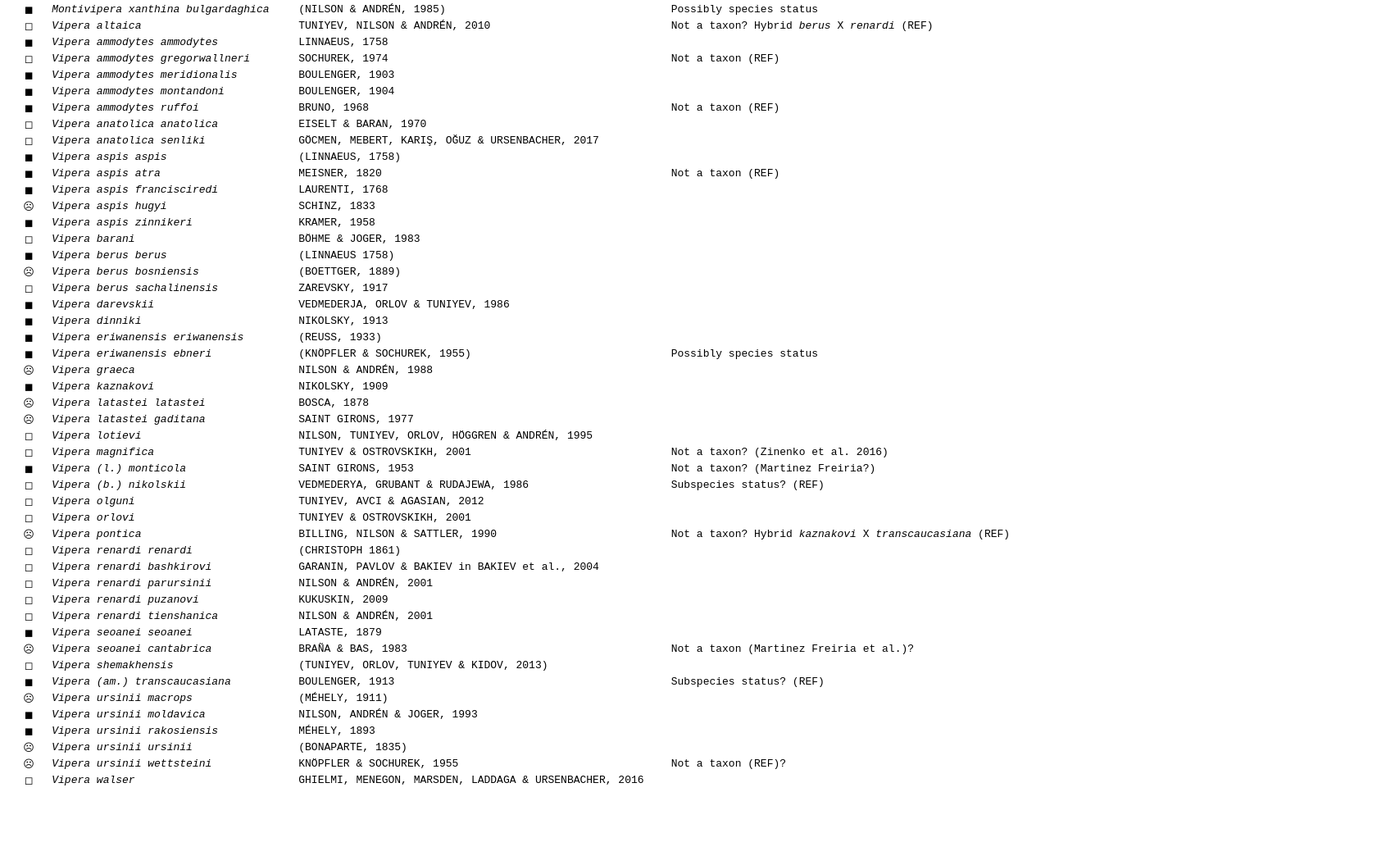
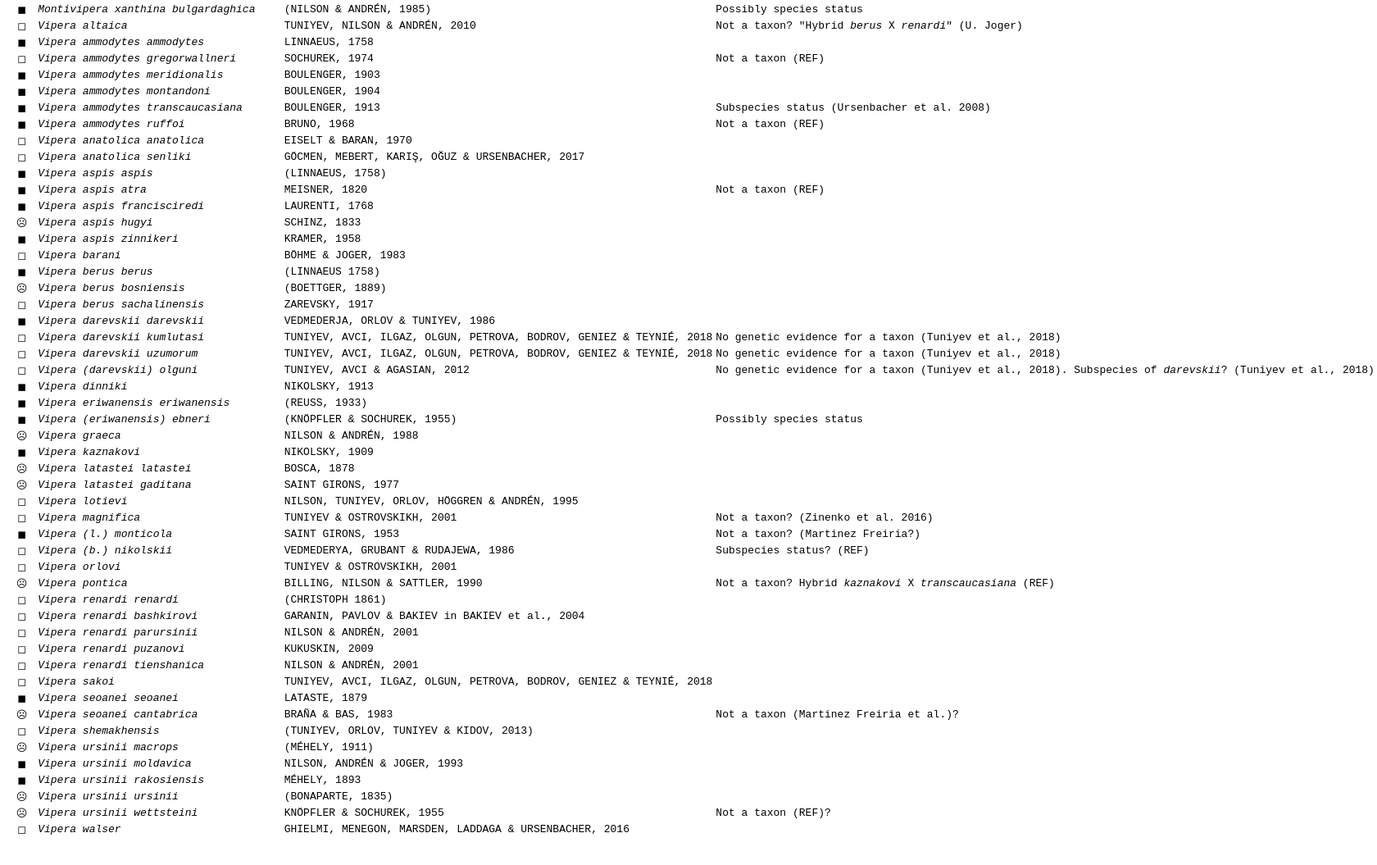
Before and after one commit to nylander/abc.se, a plain HTML site: page lists/new-vipera-list.html in a window 1280 px wide. Shown: the part 659-1714 px from the top of the page at 82% size, 1680 px wide, since content can reach past the window. Before the commit the page ends 1665 px from the top, so only its background shows below. Drawn offline with Linux system fonts and the light colour scheme.

Commit message:
added taxa

```diff
--- a/lists/new-vipera-list.html
+++ b/lists/new-vipera-list.html
@@ -22,10 +22,10 @@ body { font-family: monospace; color: #000000; background-color: #ffffff; }
 <p>◼: Seen in nature, ◻: Not seen, ☹: Tried but failed</p>
 <table>
 <colgroup>
-<col width="4%" />
-<col width="22%" />
-<col width="36%" />
-<col width="36%" />
+<col width="3%" />
+<col width="17%" />
+<col width="33%" />
+<col width="45%" />
 </colgroup>
 <thead>
 <tr class="header">
@@ -172,7 +172,7 @@ body { font-family: monospace; color: #000000; background-color: #ffffff; }
 <td align="center">◻</td>
 <td align="left"><em>Vipera altaica</em></td>
 <td align="left">TUNIYEV, NILSON &amp; ANDRÉN, 2010</td>
-<td align="left">Not a taxon? Hybrid <em>berus</em> X <em>renardi</em> (REF)</td>
+<td align="left">Not a taxon? &quot;Hybrid <em>berus</em> X <em>renardi</em>&quot; (U. Joger)</td>
 </tr>
 <tr class="even">
 <td align="center">◼</td>
@@ -200,81 +200,105 @@ body { font-family: monospace; color: #000000; background-color: #ffffff; }
 </tr>
 <tr class="even">
 <td align="center">◼</td>
+<td align="left"><em>Vipera ammodytes transcaucasiana</em></td>
+<td align="left">BOULENGER, 1913</td>
+<td align="left">Subspecies status (Ursenbacher et al. 2008)</td>
+</tr>
+<tr class="odd">
+<td align="center">◼</td>
 <td align="left"><em>Vipera ammodytes ruffoi</em></td>
 <td align="left">BRUNO, 1968</td>
 <td align="left">Not a taxon (REF)</td>
 </tr>
-<tr class="odd">
+<tr class="even">
 <td align="center">◻</td>
 <td align="left"><em>Vipera anatolica anatolica</em></td>
 <td align="left">EISELT &amp; BARAN, 1970</td>
 <td align="left"></td>
 </tr>
-<tr class="even">
+<tr class="odd">
 <td align="center">◻</td>
 <td align="left"><em>Vipera anatolica senliki</em></td>
 <td align="left">GÖCMEN, MEBERT, KARIŞ, OĞUZ &amp; URSENBACHER, 2017</td>
 <td align="left"></td>
 </tr>
-<tr class="odd">
+<tr class="even">
 <td align="center">◼</td>
 <td align="left"><em>Vipera aspis aspis</em></td>
 <td align="left">(LINNAEUS, 1758)</td>
 <td align="left"></td>
 </tr>
-<tr class="even">
+<tr class="odd">
 <td align="center">◼</td>
 <td align="left"><em>Vipera aspis atra</em></td>
 <td align="left">MEISNER, 1820</td>
 <td align="left">Not a taxon (REF)</td>
 </tr>
-<tr class="odd">
+<tr class="even">
 <td align="center">◼</td>
 <td align="left"><em>Vipera aspis francisciredi</em></td>
 <td align="left">LAURENTI, 1768</td>
 <td align="left"></td>
 </tr>
-<tr class="even">
+<tr class="odd">
 <td align="center">☹</td>
 <td align="left"><em>Vipera aspis hugyi</em></td>
 <td align="left">SCHINZ, 1833</td>
 <td align="left"></td>
 </tr>
-<tr class="odd">
+<tr class="even">
 <td align="center">◼</td>
 <td align="left"><em>Vipera aspis zinnikeri</em></td>
 <td align="left">KRAMER, 1958</td>
 <td align="left"></td>
 </tr>
-<tr class="even">
+<tr class="odd">
 <td align="center">◻</td>
 <td align="left"><em>Vipera barani</em></td>
 <td align="left">BÖHME &amp; JOGER, 1983</td>
 <td align="left"></td>
 </tr>
-<tr class="odd">
+<tr class="even">
 <td align="center">◼</td>
 <td align="left"><em>Vipera berus berus</em></td>
 <td align="left">(LINNAEUS 1758)</td>
 <td align="left"></td>
 </tr>
-<tr class="even">
+<tr class="odd">
 <td align="center">☹</td>
 <td align="left"><em>Vipera berus bosniensis</em></td>
 <td align="left">(BOETTGER, 1889)</td>
 <td align="left"></td>
 </tr>
-<tr class="odd">
+<tr class="even">
 <td align="center">◻</td>
 <td align="left"><em>Vipera berus sachalinensis</em></td>
 <td align="left">ZAREVSKY, 1917</td>
 <td align="left"></td>
 </tr>
-<tr class="even">
+<tr class="odd">
 <td align="center">◼</td>
-<td align="left"><em>Vipera darevskii</em></td>
+<td align="left"><em>Vipera darevskii darevskii</em></td>
 <td align="left">VEDMEDERJA, ORLOV &amp; TUNIYEV, 1986</td>
 <td align="left"></td>
+</tr>
+<tr class="even">
+<td align="center">◻</td>
+<td align="left"><em>Vipera darevskii kumlutasi</em></td>
+<td align="left">TUNIYEV, AVCI, ILGAZ, OLGUN, PETROVA, BODROV, GENIEZ &amp; TEYNIÉ, 2018</td>
+<td align="left">No genetic evidence for a taxon (Tuniyev et al., 2018)</td>
+</tr>
+<tr class="odd">
+<td align="center">◻</td>
+<td align="left"><em>Vipera darevskii uzumorum</em></td>
+<td align="left">TUNIYEV, AVCI, ILGAZ, OLGUN, PETROVA, BODROV, GENIEZ &amp; TEYNIÉ, 2018</td>
+<td align="left">No genetic evidence for a taxon (Tuniyev et al., 2018)</td>
+</tr>
+<tr class="even">
+<td align="center">◻</td>
+<td align="left"><em>Vipera (darevskii) olguni</em></td>
+<td align="left">TUNIYEV, AVCI &amp; AGASIAN, 2012</td>
+<td align="left">No genetic evidence for a taxon (Tuniyev et al., 2018). Subspecies of <em>darevskii</em>? (Tuniyev et al., 2018)</td>
 </tr>
 <tr class="odd">
 <td align="center">◼</td>
@@ -290,7 +314,7 @@ body { font-family: monospace; color: #000000; background-color: #ffffff; }
 </tr>
 <tr class="odd">
 <td align="center">◼</td>
-<td align="left"><em>Vipera eriwanensis ebneri</em></td>
+<td align="left"><em>Vipera (eriwanensis) ebneri</em></td>
 <td align="left">(KNÖPFLER &amp; SOCHUREK, 1955)</td>
 <td align="left">Possibly species status</td>
 </tr>
@@ -344,50 +368,50 @@ body { font-family: monospace; color: #000000; background-color: #ffffff; }
 </tr>
 <tr class="even">
 <td align="center">◻</td>
-<td align="left"><em>Vipera olguni</em></td>
-<td align="left">TUNIYEV, AVCI &amp; AGASIAN, 2012</td>
-<td align="left"></td>
-</tr>
-<tr class="odd">
-<td align="center">◻</td>
 <td align="left"><em>Vipera orlovi</em></td>
 <td align="left">TUNIYEV &amp; OSTROVSKIKH, 2001</td>
 <td align="left"></td>
 </tr>
-<tr class="even">
+<tr class="odd">
 <td align="center">☹</td>
 <td align="left"><em>Vipera pontica</em></td>
 <td align="left">BILLING, NILSON &amp; SATTLER, 1990</td>
 <td align="left">Not a taxon? Hybrid <em>kaznakovi</em> X <em>transcaucasiana</em> (REF)</td>
 </tr>
-<tr class="odd">
+<tr class="even">
 <td align="center">◻</td>
 <td align="left"><em>Vipera renardi renardi</em></td>
 <td align="left">(CHRISTOPH 1861)</td>
 <td align="left"></td>
 </tr>
-<tr class="even">
+<tr class="odd">
 <td align="center">◻</td>
 <td align="left"><em>Vipera renardi bashkirovi</em></td>
 <td align="left">GARANIN, PAVLOV &amp; BAKIEV in BAKIEV et al., 2004</td>
 <td align="left"></td>
 </tr>
-<tr class="odd">
+<tr class="even">
 <td align="center">◻</td>
 <td align="left"><em>Vipera renardi parursinii</em></td>
 <td align="left">NILSON &amp; ANDRÉN, 2001</td>
 <td align="left"></td>
 </tr>
-<tr class="even">
+<tr class="odd">
 <td align="center">◻</td>
 <td align="left"><em>Vipera renardi puzanovi</em></td>
 <td align="left">KUKUSKIN, 2009</td>
 <td align="left"></td>
 </tr>
-<tr class="odd">
+<tr class="even">
 <td align="center">◻</td>
 <td align="left"><em>Vipera renardi tienshanica</em></td>
 <td align="left">NILSON &amp; ANDRÉN, 2001</td>
+<td align="left"></td>
+</tr>
+<tr class="odd">
+<td align="center">◻</td>
+<td align="left"><em>Vipera sakoi</em></td>
+<td align="left">TUNIYEV, AVCI, ILGAZ, OLGUN, PETROVA, BODROV, GENIEZ &amp; TEYNIÉ, 2018</td>
 <td align="left"></td>
 </tr>
 <tr class="even">
@@ -409,42 +433,36 @@ body { font-family: monospace; color: #000000; background-color: #ffffff; }
 <td align="left"></td>
 </tr>
 <tr class="odd">
-<td align="center">◼</td>
-<td align="left"><em>Vipera (am.) transcaucasiana</em></td>
-<td align="left">BOULENGER, 1913</td>
-<td align="left">Subspecies status? (REF)</td>
-</tr>
-<tr class="even">
 <td align="center">☹</td>
 <td align="left"><em>Vipera ursinii macrops</em></td>
 <td align="left">(MÉHELY, 1911)</td>
 <td align="left"></td>
 </tr>
-<tr class="odd">
+<tr class="even">
 <td align="center">◼</td>
 <td align="left"><em>Vipera ursinii moldavica</em></td>
 <td align="left">NILSON, ANDRÉN &amp; JOGER, 1993</td>
 <td align="left"></td>
 </tr>
-<tr class="even">
+<tr class="odd">
 <td align="center">◼</td>
 <td align="left"><em>Vipera ursinii rakosiensis</em></td>
 <td align="left">MÉHELY, 1893</td>
 <td align="left"></td>
 </tr>
-<tr class="odd">
+<tr class="even">
 <td align="center">☹</td>
 <td align="left"><em>Vipera ursinii ursinii</em></td>
 <td align="left">(BONAPARTE, 1835)</td>
 <td align="left"></td>
 </tr>
-<tr class="even">
+<tr class="odd">
 <td align="center">☹</td>
 <td align="left"><em>Vipera ursinii wettsteini</em></td>
 <td align="left">KNÖPFLER &amp; SOCHUREK, 1955</td>
 <td align="left">Not a taxon (REF)?</td>
 </tr>
-<tr class="odd">
+<tr class="even">
 <td align="center">◻</td>
 <td align="left"><em>Vipera walser</em></td>
 <td align="left">GHIELMI, MENEGON, MARSDEN, LADDAGA &amp; URSENBACHER, 2016</td>
```
Also changed, not shown: 1 other file.
